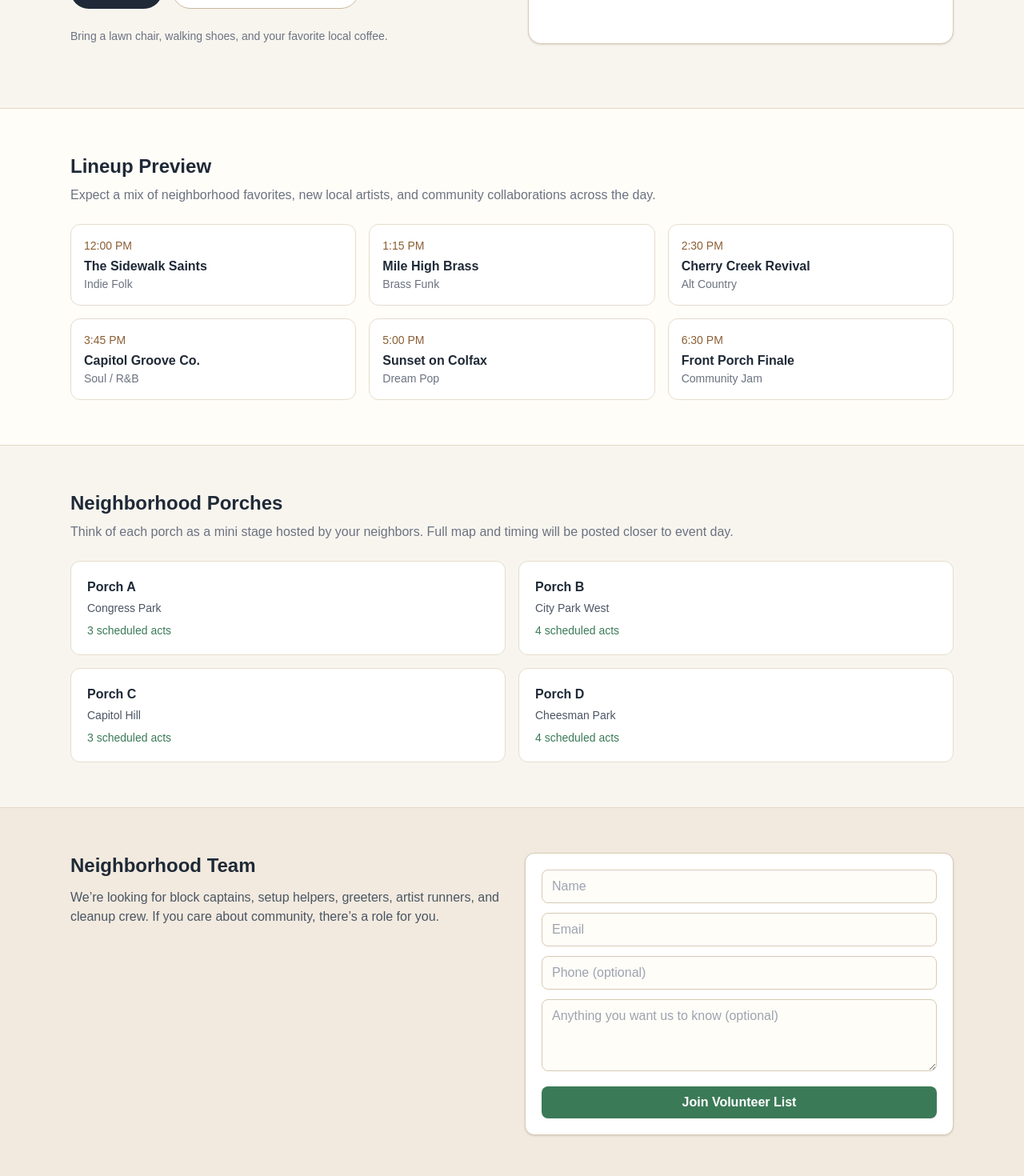
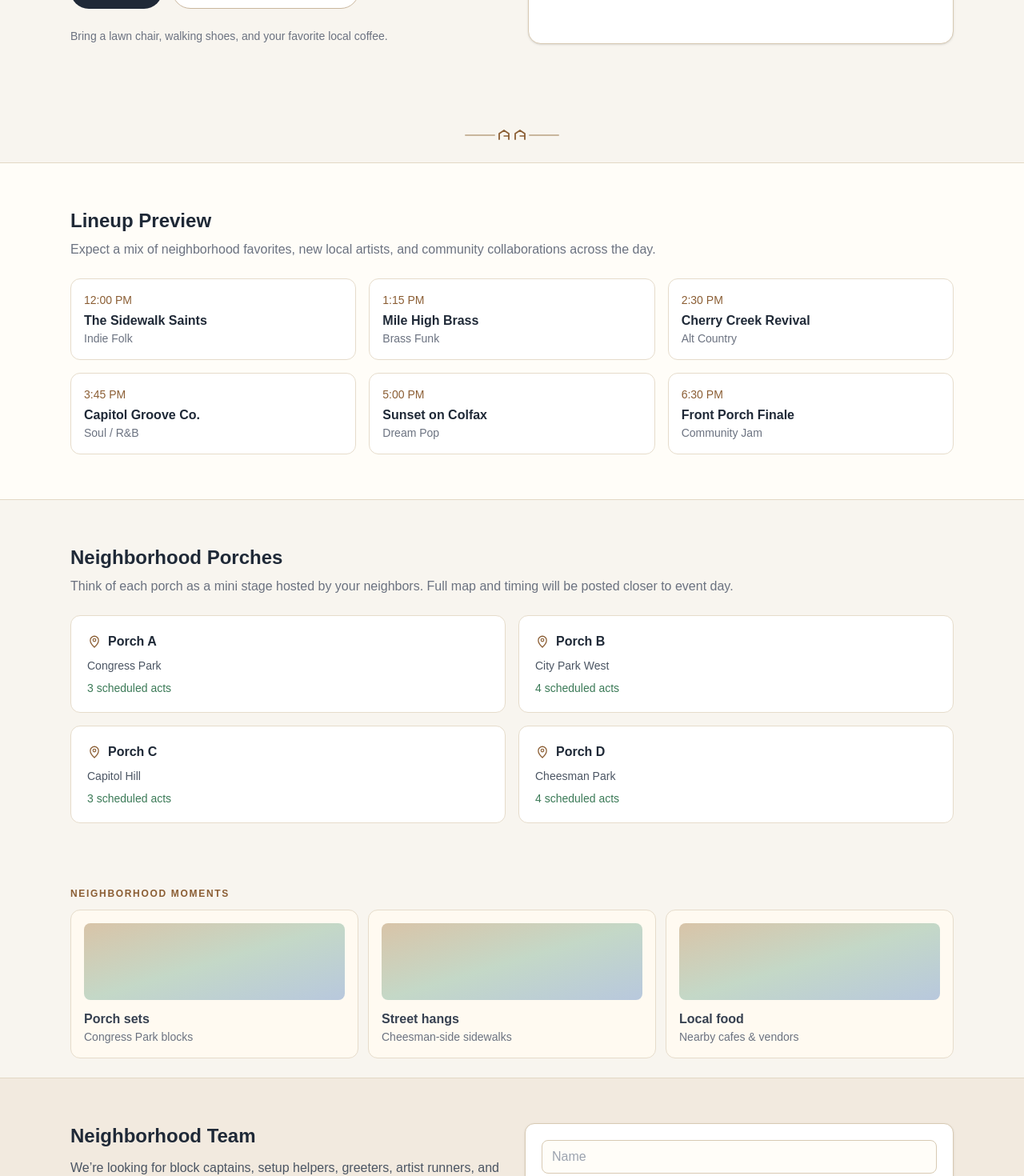
Before and after one commit to the97bradley/denver-porchfest, a Next.js app: page / in a window 1280 px wide. Shown: the part 540-2010 px from the top of the page at 80% size. Built offline with nearby package versions, Linux system fonts and the light colour scheme.

Commit message:
Add subtle neighborhood visual accents and local moments strip

```diff
--- a/src/app/page.tsx
+++ b/src/app/page.tsx
@@ -1,3 +1,4 @@
+import Image from "next/image";
 import VolunteerSignupForm from "@/components/VolunteerSignupForm";
 
 const lineup = [
@@ -96,6 +97,15 @@ export default function Home() {
           </div>
         </section>
 
+        <div className="mx-auto flex w-full max-w-6xl justify-center px-6 py-6">
+          <Image
+            src="/divider-porch.svg"
+            alt="porch divider"
+            width={120}
+            height={20}
+          />
+        </div>
+
         <section id="lineup" className="border-y border-[#e3d8c5] bg-[#fffdf8]">
           <div className="mx-auto w-full max-w-6xl px-6 py-14">
             <h2 className="mb-2 text-2xl font-bold text-[#1f2937]">Lineup Preview</h2>
@@ -130,11 +140,41 @@ export default function Home() {
                 key={venue.name}
                 className="rounded-xl border border-[#e6dccb] bg-white p-5"
               >
-                <h3 className="font-semibold text-[#1f2937]">{venue.name}</h3>
+                <div className="mb-2 flex items-center gap-2">
+                  <Image
+                    src="/icon-map-pin.svg"
+                    alt="map pin"
+                    width={18}
+                    height={18}
+                  />
+                  <h3 className="font-semibold text-[#1f2937]">{venue.name}</h3>
+                </div>
                 <p className="mt-1 text-sm text-[#4b5563]">{venue.area}</p>
                 <p className="mt-2 text-sm text-[#3b7a57]">
                   {venue.acts} scheduled acts
                 </p>
+              </div>
+            ))}
+          </div>
+        </section>
+
+        <section className="mx-auto w-full max-w-6xl px-6 py-6">
+          <p className="mb-3 text-xs font-semibold uppercase tracking-[0.14em] text-[#8b5e34]">
+            Neighborhood Moments
+          </p>
+          <div className="grid gap-3 sm:grid-cols-3">
+            {[
+              { label: "Porch sets", place: "Congress Park blocks" },
+              { label: "Street hangs", place: "Cheesman-side sidewalks" },
+              { label: "Local food", place: "Nearby cafes & vendors" },
+            ].map((card) => (
+              <div
+                key={card.label}
+                className="rounded-xl border border-[#e6dccb] bg-[#fffaf1] p-4"
+              >
+                <div className="mb-3 h-24 rounded-lg bg-gradient-to-br from-[#d8c4a8] via-[#c4d8c7] to-[#b8c8dd]" />
+                <p className="font-semibold text-[#374151]">{card.label}</p>
+                <p className="text-sm text-[#6b7280]">{card.place}</p>
               </div>
             ))}
           </div>
```
Also changed, not shown: public/divider-porch.svg (added), public/icon-map-pin.svg (added).
